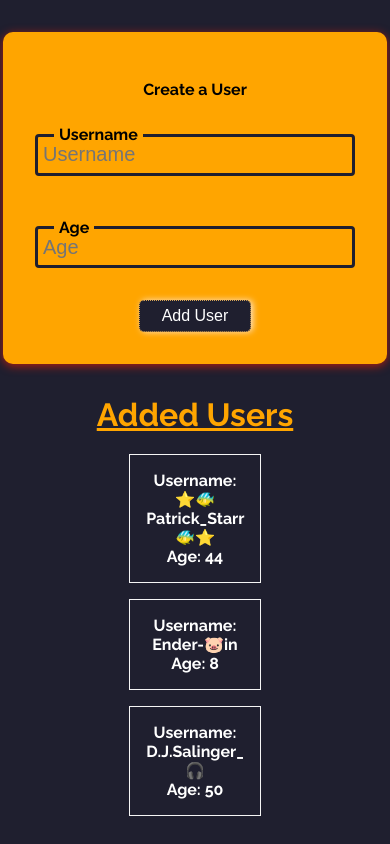
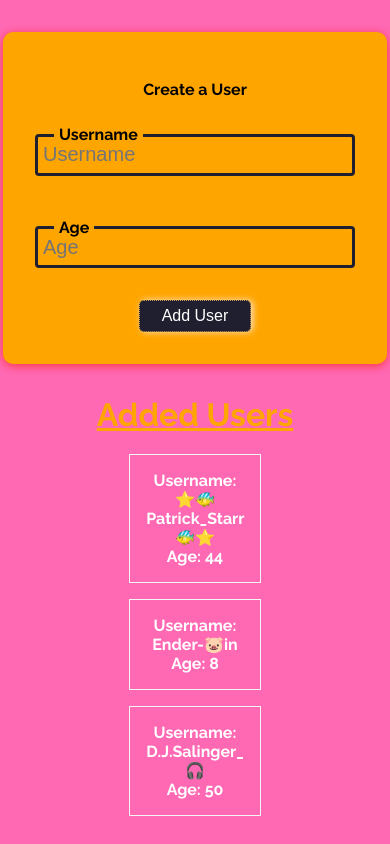
Before and after one commit to sherylbee/oh-crud, a React (Create React App) app: page / in a window 390 px wide. Built offline with nearby package versions, Linux system fonts and the light colour scheme.

Commit message:
add media query for mobile

```diff
--- a/src/Components/UI/Card.css
+++ b/src/Components/UI/Card.css
@@ -64,16 +64,19 @@
     z-index: 10;
     top: -130%
 }
+
 .card.modal.show{
     animation: slideDown .7s cubic-bezier(0.68,-0.55,0.51,1.33);
     animation-fill-mode: forwards;
     z-index: 10;
 }
+
 .card.modal.hide{
     animation: slideUp 1s cubic-bezier(0.68,-0.55,0.51,1.33);
     animation-fill-mode: forwards;
     z-index: 10;
 }
+
 div.backdrop{
     position: fixed;
     height: 100%;
@@ -100,3 +103,28 @@ div.backdrop{
         top: -130%
     }
 }
+
+@media screen and (max-width: 1100px) {
+    body{
+        background-color: hotpink ;
+    }
+    .card.modal{
+        transform: translate(-50%, -10%);
+    }
+    @keyframes slideDown {
+        from{
+            top: -100%
+        }
+        to{
+            top: 10%;
+        }
+    }
+    @keyframes slideUp {
+        from{
+            top: 10%;
+        }
+        to{
+            top: -100%
+        }
+    }
+}
```
